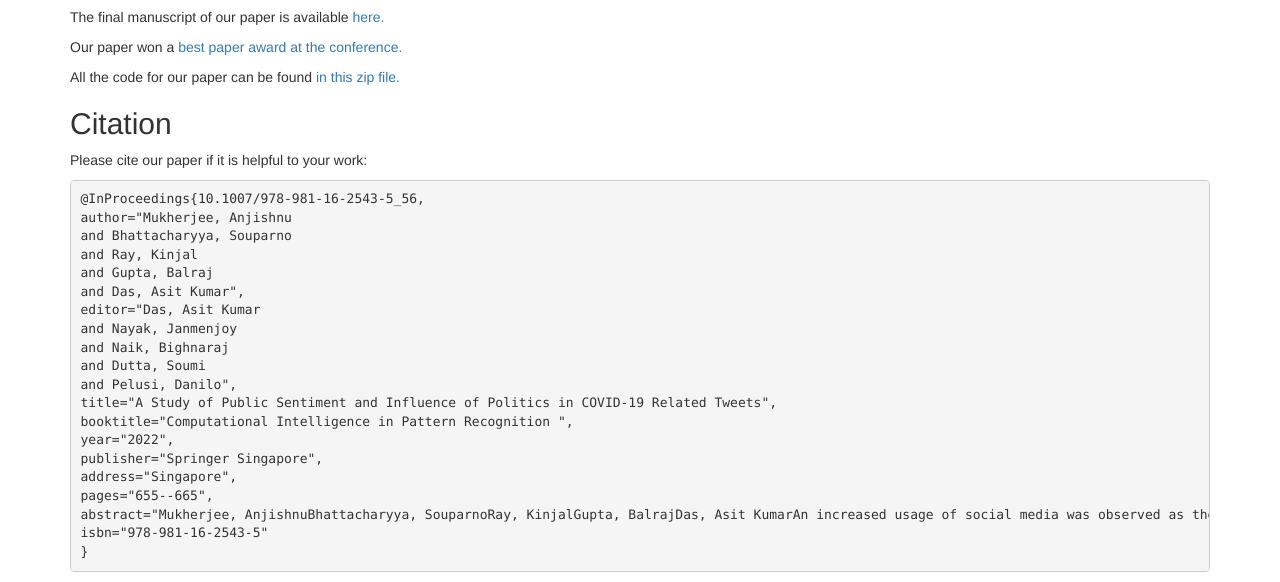
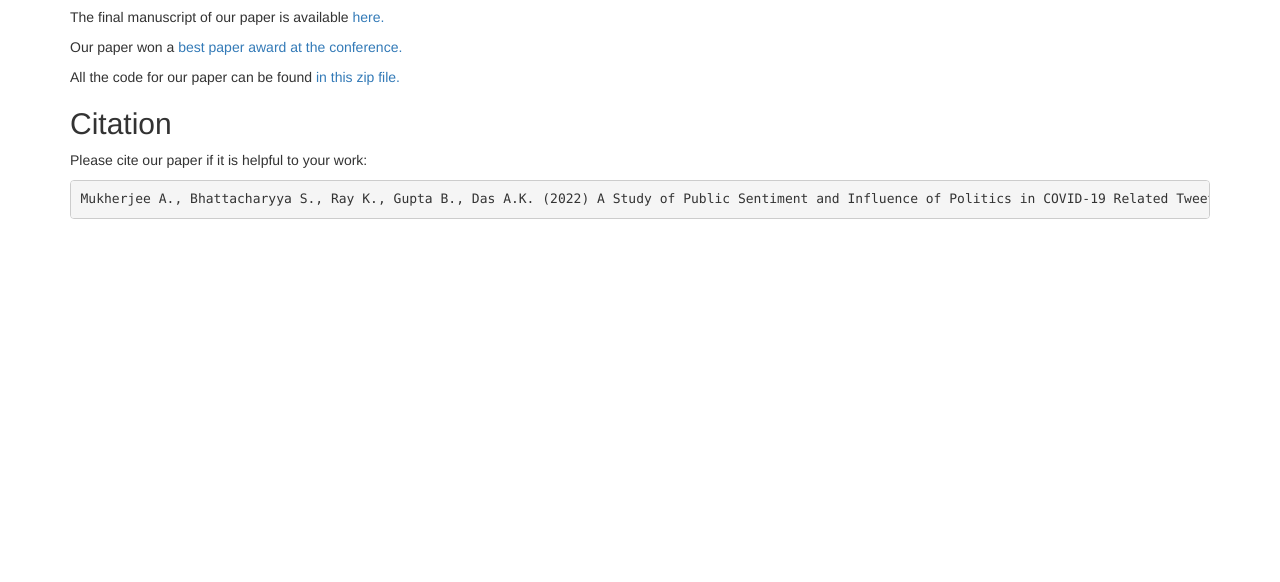
Before and after one commit to iamshnoo/covid-tweets-political-or-not, a plain HTML site: page index.html in a window 1280 px wide. Shown: the part 1502-2084 px from the top of the page. After the commit the page ends 1731 px from the top, so only its background shows below. Drawn offline with nearby package versions, Linux system fonts and the light colour scheme.

Commit message:
Update citation.

```diff
--- a/index.html
+++ b/index.html
@@ -116,27 +116,7 @@
 
       <p>Please cite our paper if it is helpful to your work:</p>
 
-      <pre>
-@InProceedings{10.1007/978-981-16-2543-5_56,
-author="Mukherjee, Anjishnu
-and Bhattacharyya, Souparno
-and Ray, Kinjal
-and Gupta, Balraj
-and Das, Asit Kumar",
-editor="Das, Asit Kumar
-and Nayak, Janmenjoy
-and Naik, Bighnaraj
-and Dutta, Soumi
-and Pelusi, Danilo",
-title="A Study of Public Sentiment and Influence of Politics in COVID-19 Related Tweets",
-booktitle="Computational Intelligence in Pattern Recognition ",
-year="2022",
-publisher="Springer Singapore",
-address="Singapore",
-pages="655--665",
-abstract="Mukherjee, AnjishnuBhattacharyya, SouparnoRay, KinjalGupta, BalrajDas, Asit KumarAn increased usage of social media was observed as the Covid-19 pandemic progressed. We extract tweets relevant to the pandemic from publicly available Twitter data and analyse them to understand the change in public emotions over the year along with a detailed analysis of the topics of discussion. We find public health and politics to be the two most dominant topics. Hence, we perform a study where we compare the performance of existing unsupervised classification methods for the task of detecting whether a tweet is medically relevant or politically motivated.",
-isbn="978-981-16-2543-5"
-}</pre>
+      <pre>Mukherjee A., Bhattacharyya S., Ray K., Gupta B., Das A.K. (2022) A Study of Public Sentiment and Influence of Politics in COVID-19 Related Tweets. In: Das A.K., Nayak J., Naik B., Dutta S., Pelusi D. (eds) Computational Intelligence in Pattern Recognition. Advances in Intelligent Systems and Computing, vol 1349. Springer, Singapore. https://doi.org/10.1007/978-981-16-2543-5_56</pre>
     </div>
   </body>
 </html>
```
Also changed, not shown: 1 other file.
